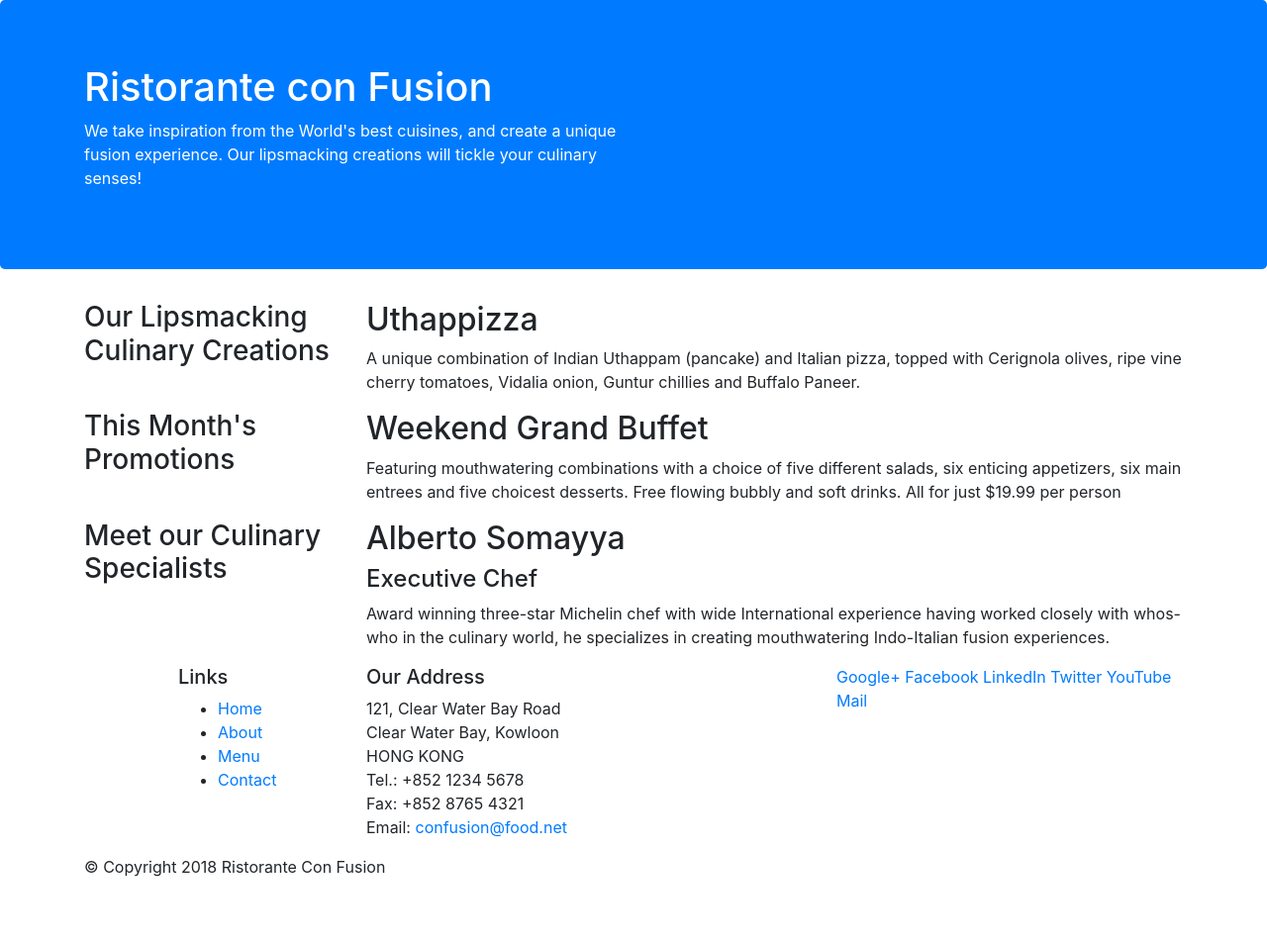
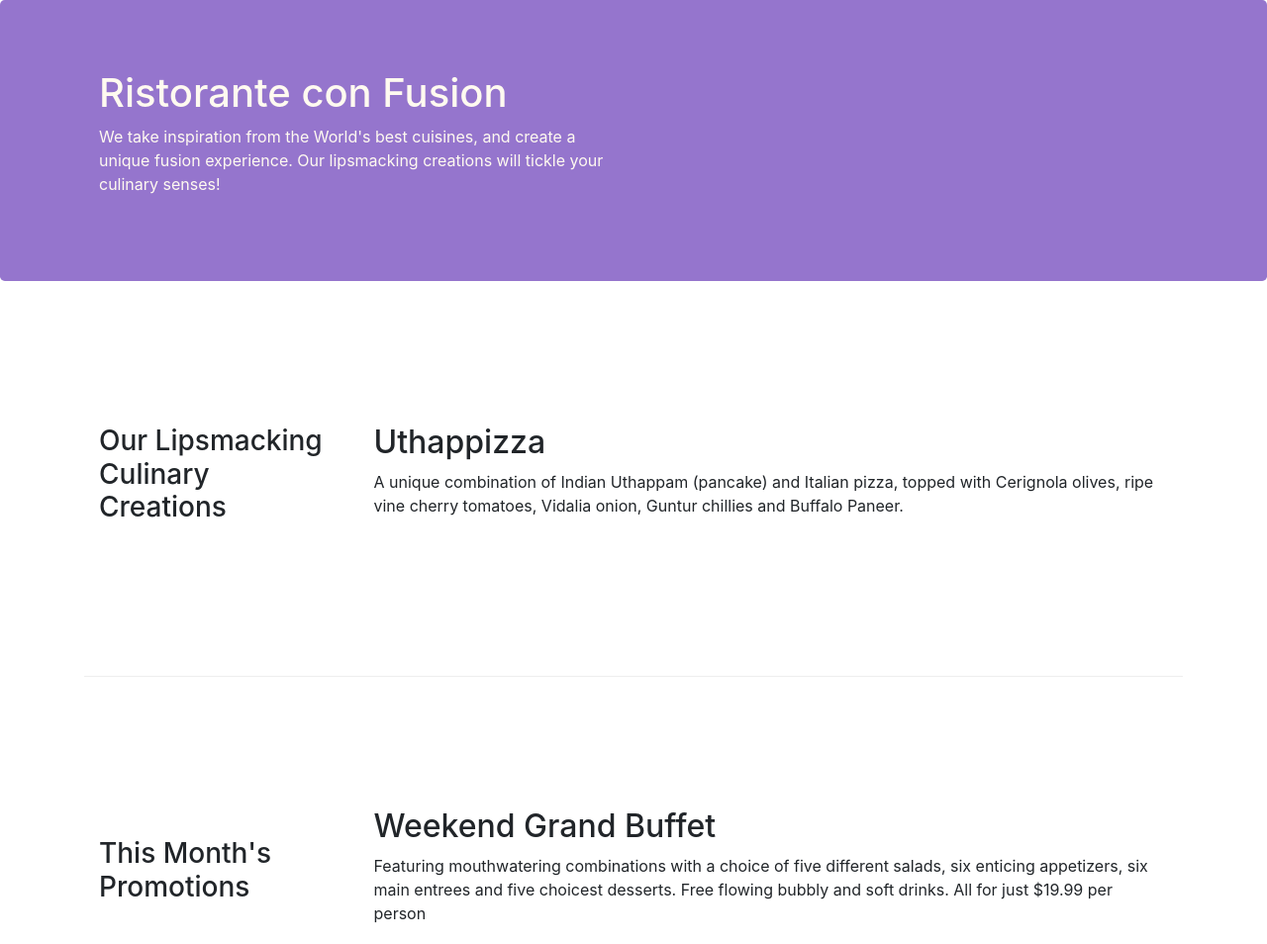
Before and after one commit to Housiadas/frontend-ui-boostrap4, a website: page index.html in a window 1280 px wide. Shown: the top 954 px of the page at 99% size. Before the commit the page ends 904 px from the top, so only its background shows below. Drawn offline with nearby package versions, Linux system fonts and the light colour scheme.

Commit message:
grid part2

```diff
--- /dev/null
+++ b/css/styles.css
@@ -0,0 +1,30 @@
+.row-header{
+  margin:0px auto;
+  padding:0px;
+}
+
+.row-content {
+  margin:0px auto;
+  padding: 50px 0px 50px 0px;
+  border-bottom: 1px ridge;
+  min-height:400px;
+}
+
+.footer{
+  background-color: #D1C4E9;
+  margin:0px auto;
+  padding: 20px 0px 20px 0px;
+}
+
+.jumbotron {
+  padding:70px 30px 70px 30px;
+  margin:0px auto;
+  background: #9575CD ;
+  color:floralwhite;
+}
+
+.address{
+  font-size:80%;
+  margin:0px;
+  color:#0f0f0f;
+}
--- a/index.html
+++ b/index.html
@@ -10,14 +10,16 @@
 
     <!-- Bootstrap CSS -->
     <link rel="stylesheet" href="node_modules/bootstrap/dist/css/bootstrap.min.css">
+    <!-- our css styles -->
+    <link href="css/styles.css" rel="stylesheet">
     <title>Ristorante Con Fusion</title>
 </head>
 
 <body>
 
-    <header class="jumbotron bg-primary text-white">
+    <header class="jumbotron ">
         <div class="container">
-            <div class="row">
+            <div class="row row-header">
                 <div class="col-12 col-sm-6">
                     <h1>Ristorante con Fusion</h1>
                     <p>We take inspiration from the World's best cuisines, and create a unique fusion experience. Our
@@ -30,7 +32,7 @@
     </header>
 
     <div class="container">
-        <div class="row">
+        <div class="row row-content align-items-center">
             <div class="col-12 col-sm-4 col-md-3">
                 <h3>Our Lipsmacking Culinary Creations</h3>
             </div>
@@ -42,7 +44,7 @@
         </div>
 
 
-        <div class="row">
+        <div class="row row-content align-items-center">
             <div class="col-12 col-sm-4 col-md-3">
                 <h3>This Month's Promotions</h3>
             </div>
@@ -54,7 +56,7 @@
             </div>
         </div>
 
-        <div class="row">
+        <div class="row row-content align-items-center">
             <div class="col-12 col-sm-4 col-md-3">
                 <h3>Meet our Culinary Specialists</h3>
             </div>
@@ -68,12 +70,12 @@
         </div>
     </div>
 
-    <footer>
+    <footer class="footer">
         <div class="container">
-            <div class="row">
+            <div class="row row-footer">
                 <div class="col-4 offset-1 col-sm-2">
                     <h5>Links</h5>
-                    <ul>
+                    <ul class="list-unstyled">
                         <li><a href="#">Home</a></li>
                         <li><a href="#">About</a></li>
                         <li><a href="#">Menu</a></li>
@@ -91,8 +93,8 @@
                         Email: <a href="mailto:confusion@food.net">confusion@food.net</a>
                     </address>
                 </div>
-                <div class="col-12 col-sm-4">
-                    <div>
+                <div class="col-12 col-sm-4 align-self-center">
+                    <div class="text-center">
                         <a href="http://google.com/+">Google+</a>
                         <a href="http://www.facebook.com/profile.php?id=">Facebook</a>
                         <a href="http://www.linkedin.com/in/">LinkedIn</a>
@@ -102,7 +104,7 @@
                     </div>
                 </div>
             </div>
-            <div class="row">
+            <div class="row justify-content-center">
                 <div class="col-auto">
                     <p>© Copyright 2018 Ristorante Con Fusion</p>
                 </div>
```
